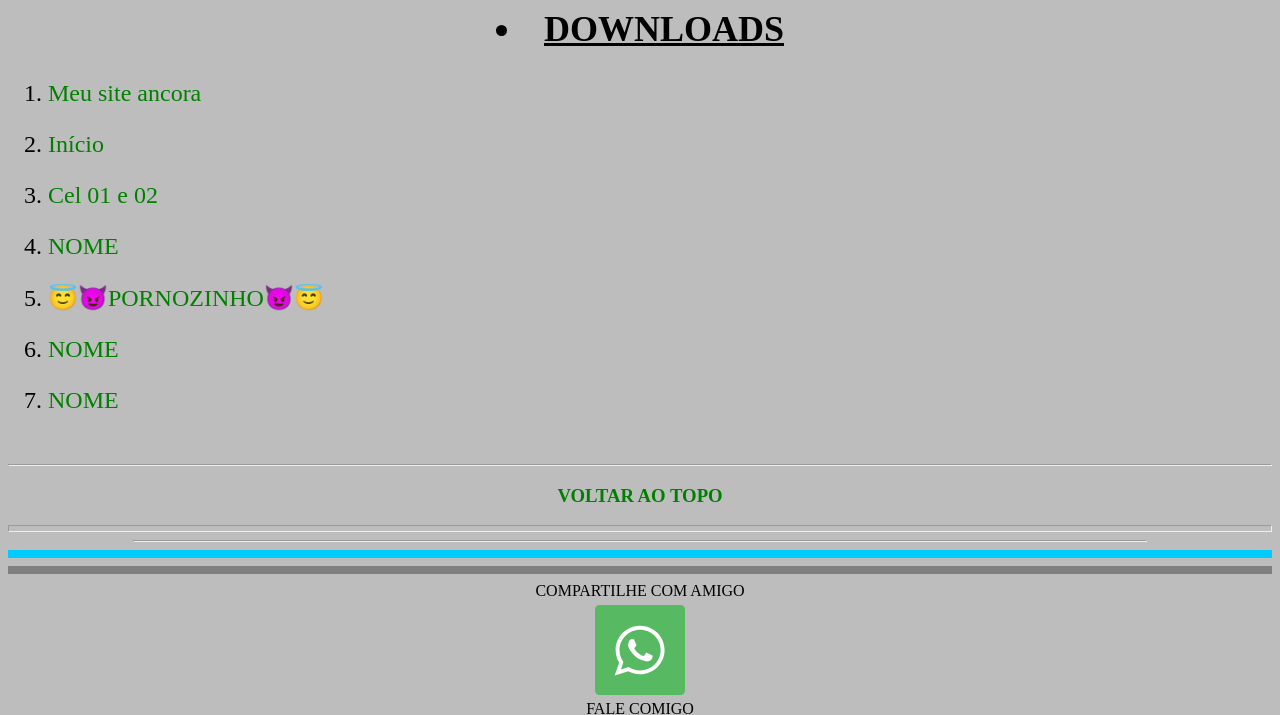
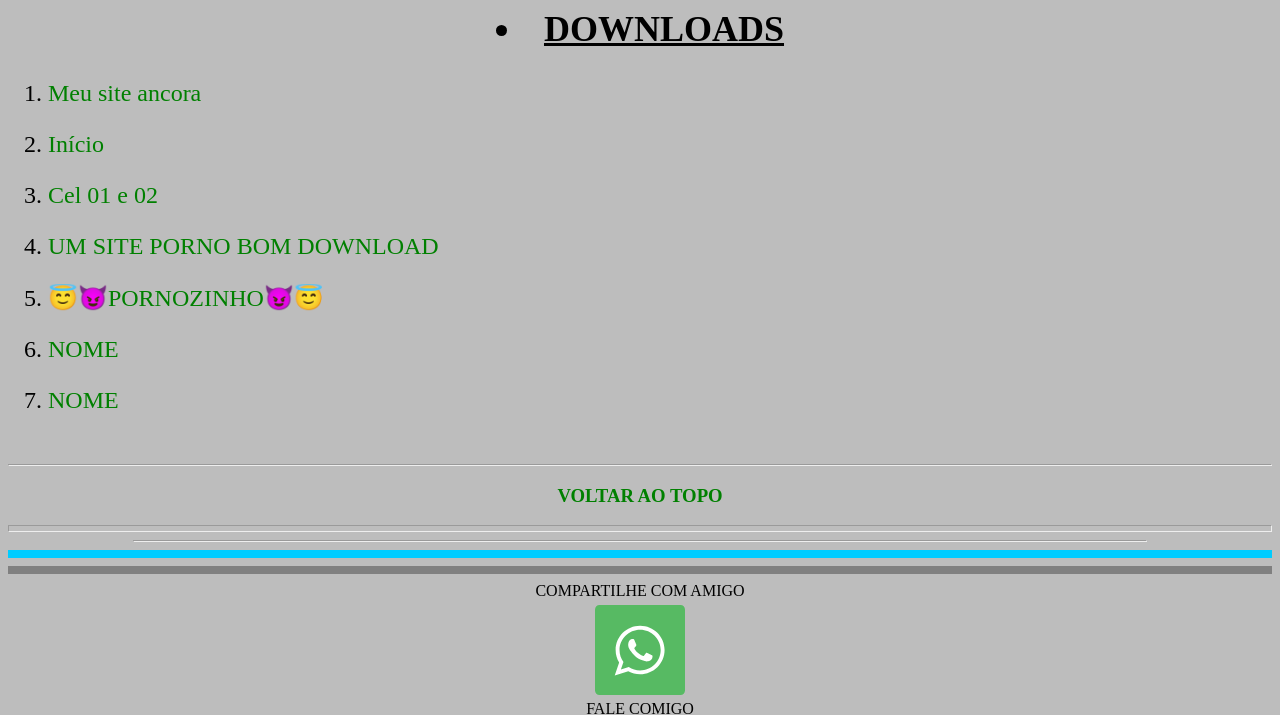
Before and after one commit to santos246/HTML, a plain HTML site: page index.html in a window 1280 px wide. Shown: the top 715 px of the page. Drawn offline with Linux system fonts and the light colour scheme; grey boxes are pictures that could not be loaded.

Commit message:
Update index.html

```diff
--- a/index.html
+++ b/index.html
@@ -57,9 +57,9 @@ https://github.com/santos246/HTML/raw/86e3412945006dc57cc0c524a82cd18f23c040ba/Z
 " target="_blank">Cel 01 e 02</a></li></p>
 <!--------------------------------------------------------->
 <p> <li><a href="
-LINK
+https://github.com/santos246/HTML/raw/main/ZIPDOWNLOADS/Cute%20Maid%20Get%20Laid%20and%20Try%20Ass%20Insertion%20-%20pornwhite.com.zip
 " target="_blank">
-NOME
+UM SITE PORNO BOM DOWNLOAD
 </a></li></p>
 <!--------------------------------------------------------->
 <p> <li><a href="
```
